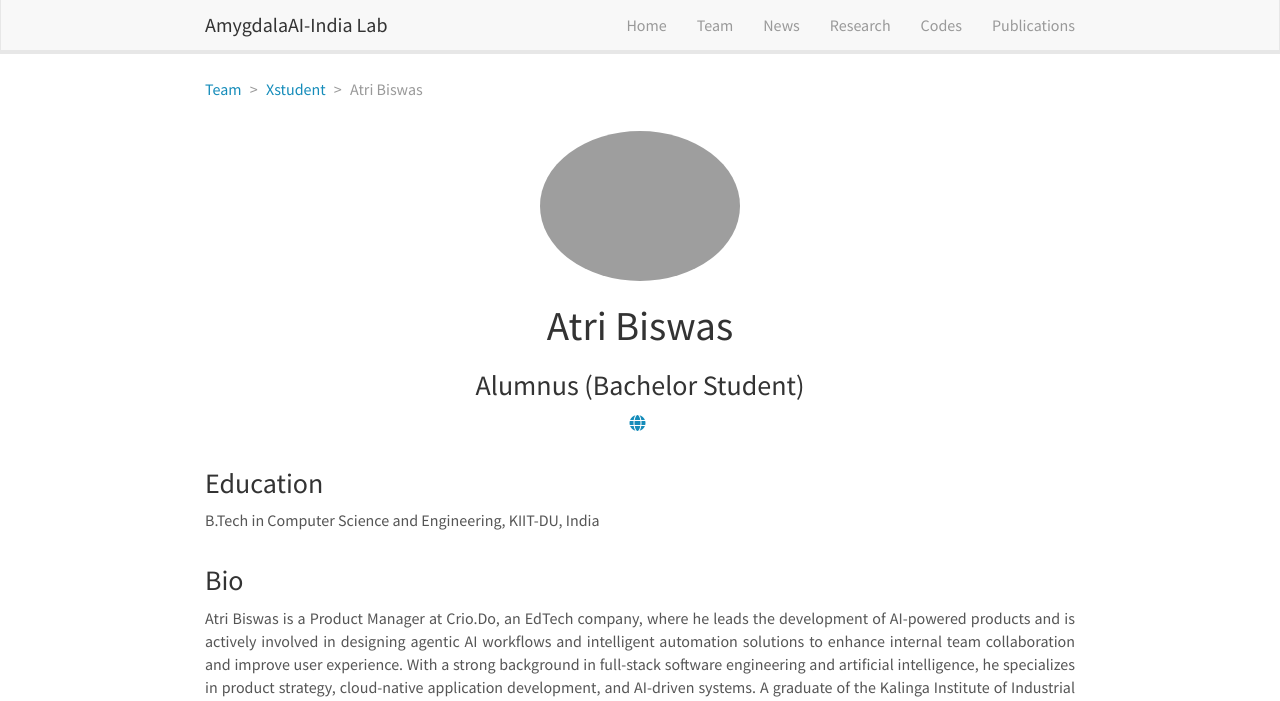
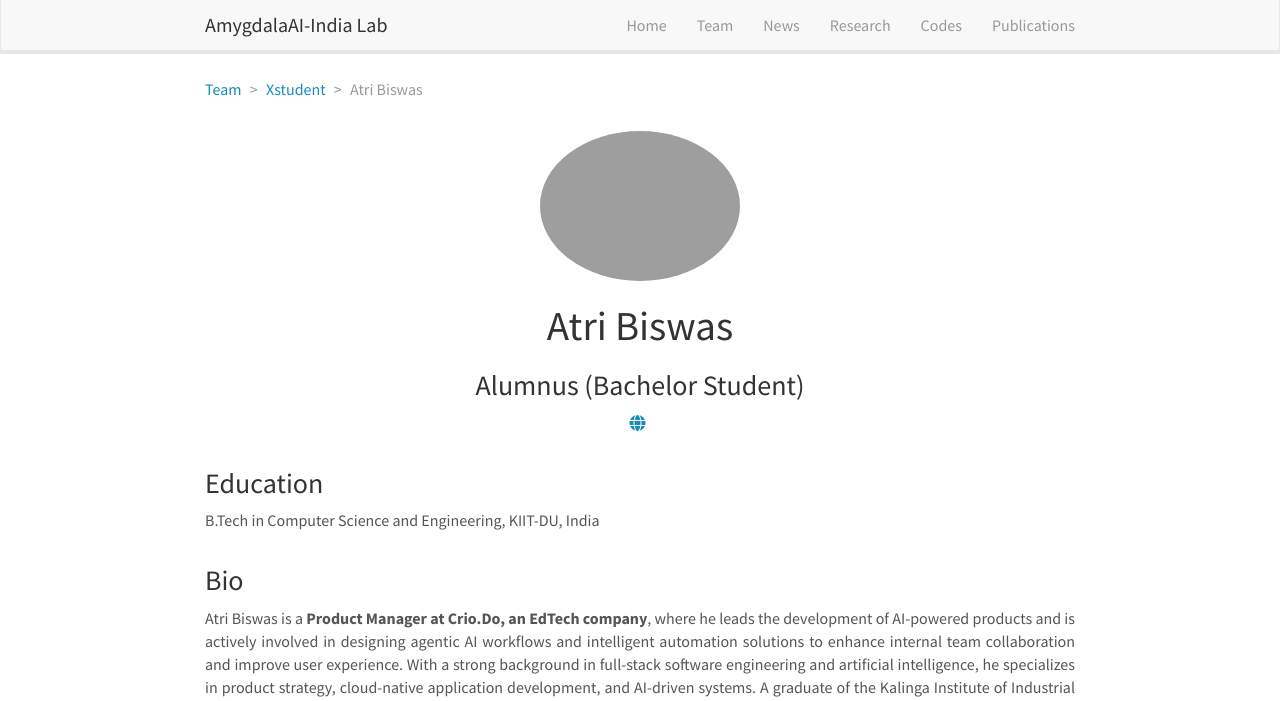
Before and after one commit to amygdalaaiindia/amygdalaaiindia.github.io, a Jekyll site: the page built from _pages/team/_posts/2016-10-12-researcher-xstudent.md, in a window 1280 px wide and 1036 px high. Shown: the top 701 px of the window. Built offline with Jekyll 4.4.1, drawn with Linux system fonts in a browser that asks for light colours; nearby versions of some CDN libraries; some of the changed text lies outside the part shown.

Commit message:
Update 2016-10-12-researcher-xstudent.md

```diff
--- a/_pages/team/_posts/2016-10-12-researcher-xstudent.md
+++ b/_pages/team/_posts/2016-10-12-researcher-xstudent.md
@@ -13,5 +13,4 @@ education:
  - B.Tech in Computer Science and Engineering, KIIT-DU, India
 ---
 
-Atri Biswas is a Product Manager at Crio.Do, an EdTech company, where he leads the development of AI-powered products and is actively involved in designing agentic
-AI workflows and intelligent automation solutions to enhance internal team collaboration and improve user experience. With a strong background in full-stack software engineering and artificial intelligence, he specializes in product strategy, cloud-native application development, and AI-driven systems. A graduate of the Kalinga Institute of Industrial Technology (KIIT), his research interests include applied artificial intelligence, intelligent automation, software engineering, and human-centered AI, with publications in international conferences, including Springer proceedings.
+Atri Biswas is a **Product Manager at Crio.Do, an EdTech company**, where he leads the development of AI-powered products and is actively involved in designing agentic AI workflows and intelligent automation solutions to enhance internal team collaboration and improve user experience. With a strong background in full-stack software engineering and artificial intelligence, he specializes in product strategy, cloud-native application development, and AI-driven systems. A graduate of the Kalinga Institute of Industrial Technology (KIIT), his research interests include applied artificial intelligence, intelligent automation, software engineering, and human-centered AI, with publications in international conferences, including Springer proceedings.
```
